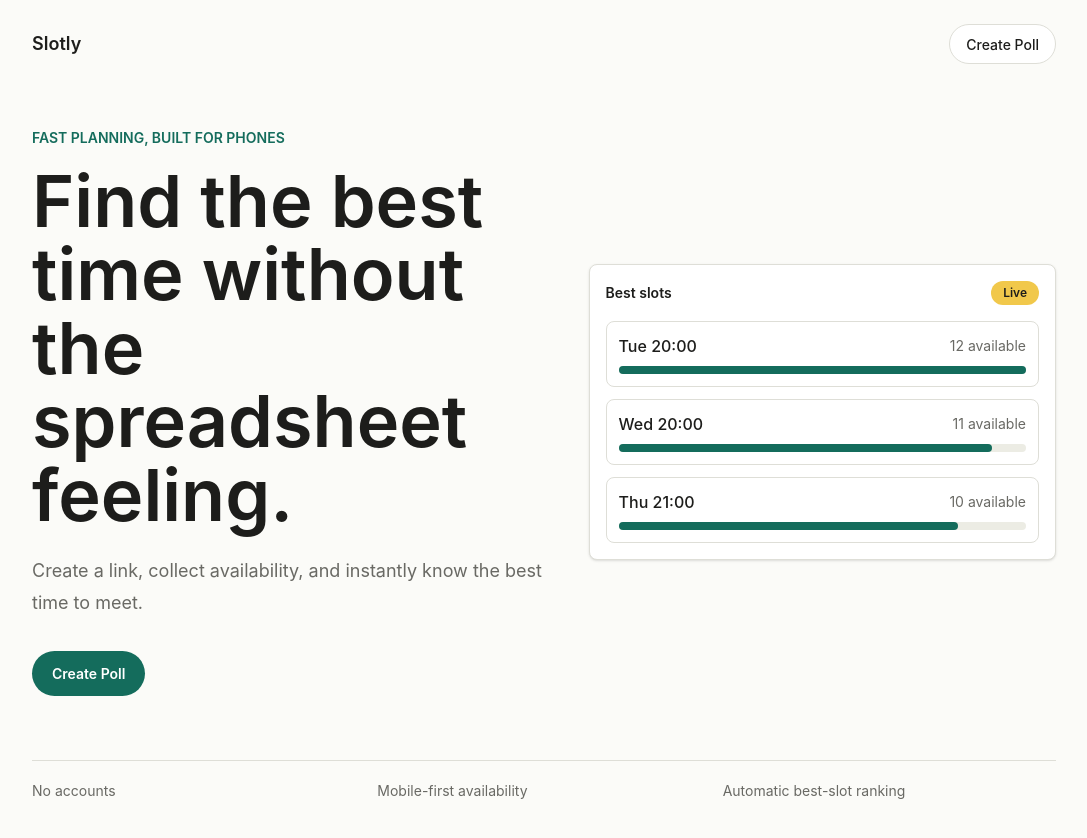
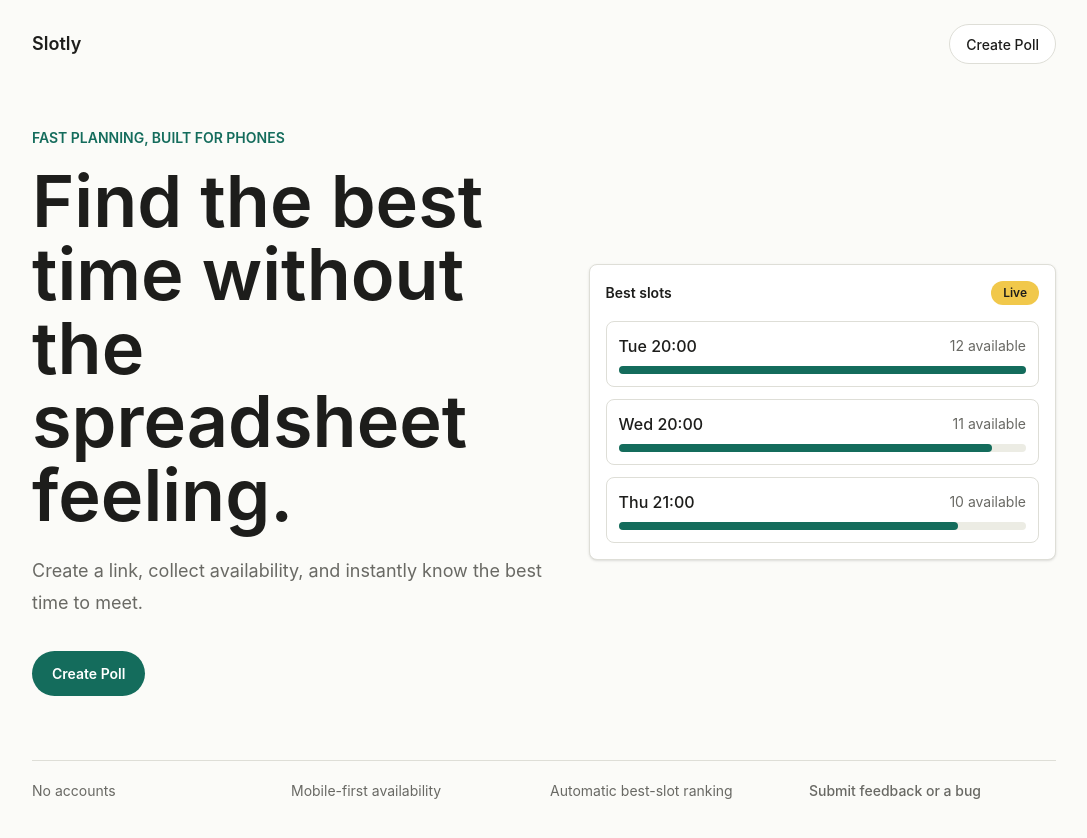
Before and after one commit to atzmael/slotly, a Next.js app: page / in a window 1280 px wide. Shown: the top 838 px of the page, without its empty margins (96-1183 px from the left). Built offline with nearby package versions, Linux system fonts and the light colour scheme.

Commit message:
feat: add footer support contact

```diff
--- a/src/app/page.tsx
+++ b/src/app/page.tsx
@@ -5,6 +5,7 @@ const valueProps = [
   "Mobile-first availability",
   "Automatic best-slot ranking",
 ];
+const supportEmail = "creadiv.tech+slotlysupport@gmail.com";
 
 export default function HomePage() {
   return (
@@ -68,10 +69,16 @@ export default function HomePage() {
           </div>
         </div>
 
-        <footer className="grid gap-3 border-t border-[var(--line)] py-5 text-sm text-[var(--muted)] sm:grid-cols-3">
+        <footer className="grid gap-3 border-t border-[var(--line)] py-5 text-sm text-[var(--muted)] sm:grid-cols-2 lg:grid-cols-4">
           {valueProps.map((value) => (
             <span key={value}>{value}</span>
           ))}
+          <a
+            className="font-medium text-[var(--primary)]"
+            href={`mailto:${supportEmail}`}
+          >
+            Submit feedback or a bug
+          </a>
         </footer>
       </section>
     </main>
```
